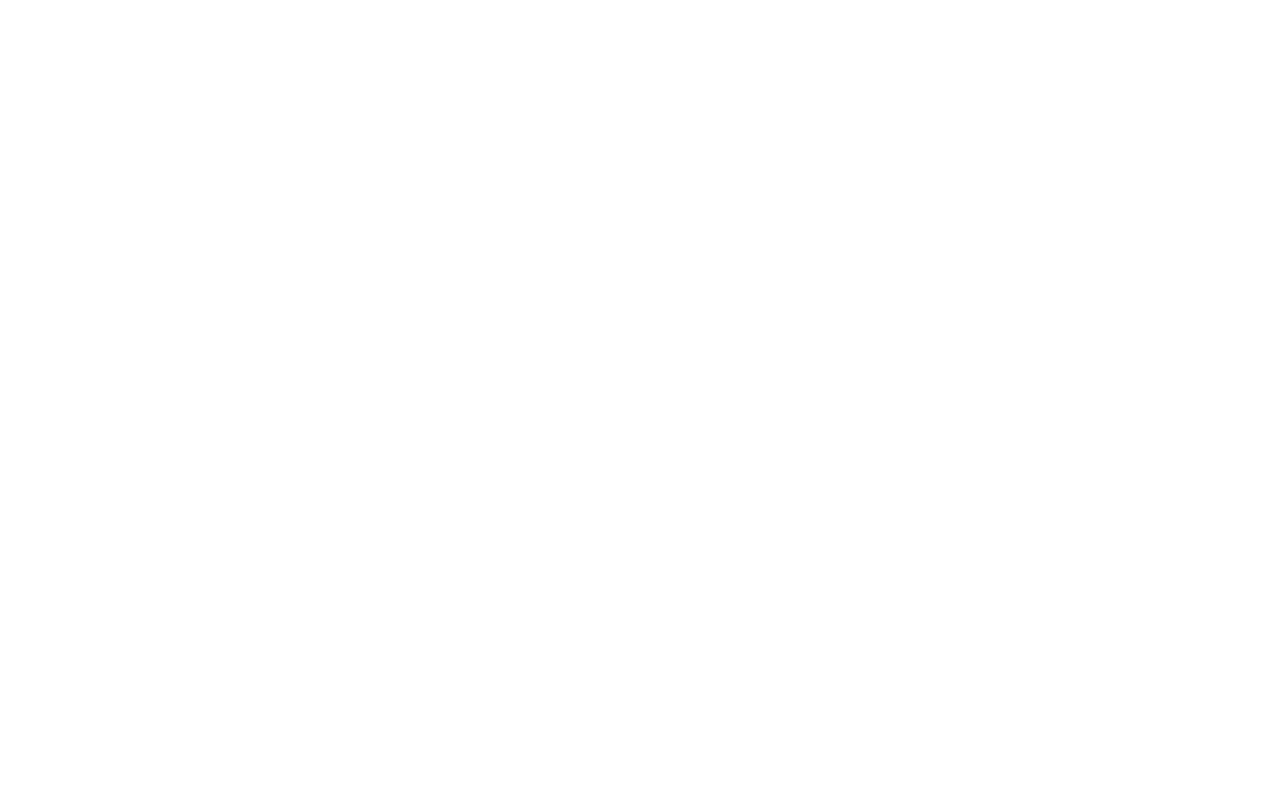
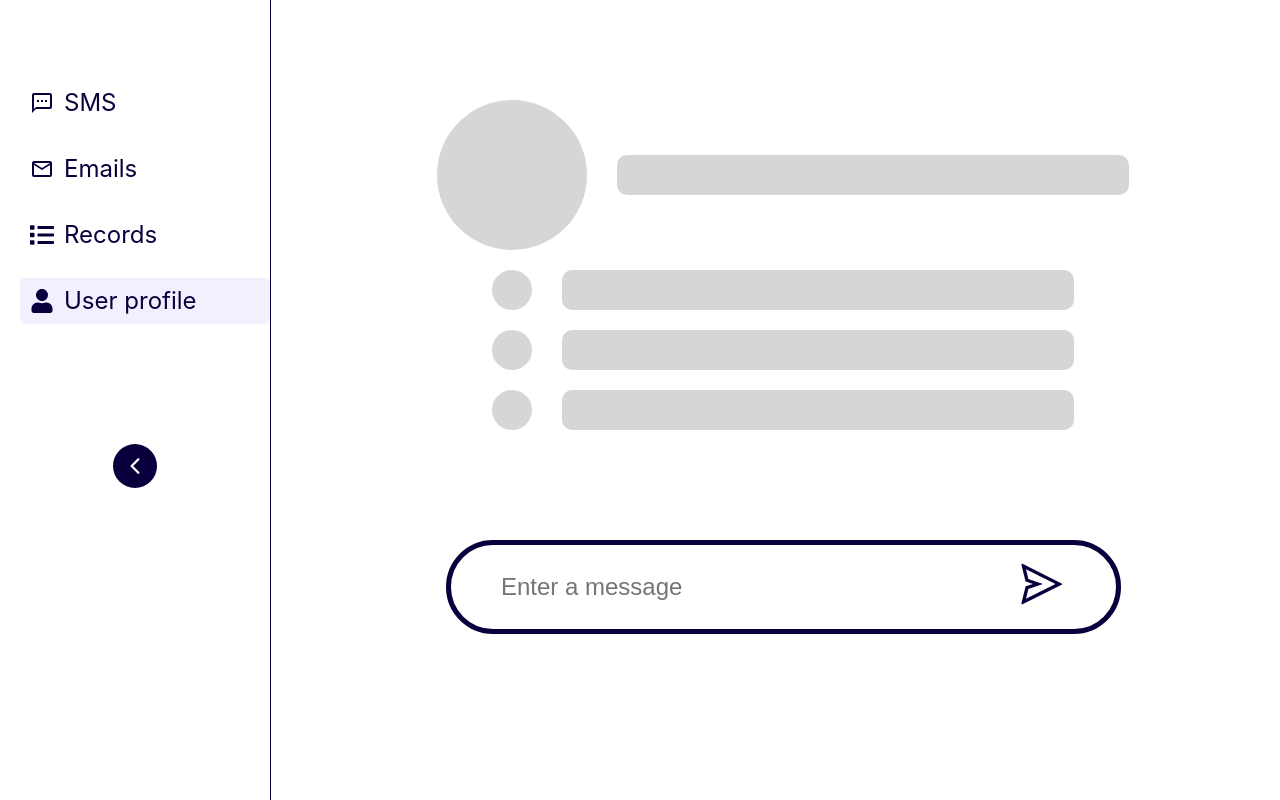
Before and after one commit to carrington-115/email-and-sms-blaster, a React (Vite) app: page /dashboard/user-profile in a window 1280 px wide. Before the commit this address had no page. Shown: the top 800 px of the page. Built offline with nearby package versions, Linux system fonts and the light colour scheme.

Commit message:
built the user profile skeleton set the color set the useState

```diff
--- a/src/App.tsx
+++ b/src/App.tsx
@@ -8,6 +8,7 @@ import {
   Signup,
   SmsDashboard,
   LoadingPage,
+  UserProfile,
 } from "./pages";
 import appInitialState from "./app/StateData";
 import { useState } from "react";
@@ -32,6 +33,7 @@ function App() {
             <Route path="dashboard" element={<DashboardLayout />}>
               <Route path="sms-dashboard" element={<SmsDashboard />} />
               <Route path="email-dashboard" element={<EmailDashboard />} />
+              <Route path="user-profile" element={<UserProfile />} />
               <Route path="records" element={<Records />} />
             </Route>
           </Routes>
--- a/src/molecules/SideBar.tsx
+++ b/src/molecules/SideBar.tsx
@@ -6,6 +6,7 @@ import colors from "../data/colors";
 import { MdOutlineEmail } from "react-icons/md";
 import { IoIosArrowBack } from "react-icons/io";
 import { FaList } from "react-icons/fa";
+import { FaUser } from "react-icons/fa";
 
 function SideBar() {
   const [menuStatus, setMenuStatus] = useState<boolean>(true);
@@ -51,6 +52,12 @@ function SideBar() {
         link="/dashboard/records"
         menuStatus={menuStatus}
       />
+      <LinkComponent
+        linkName="User profile"
+        icon={<FaUser style={iconStyle} fill={colors.lightMode.primaryColor} />}
+        link="/dashboard/user-profile"
+        menuStatus={menuStatus}
+      />
       <section className="resize">
         <div
           style={{
--- /dev/null
+++ b/src/pages/UserProfile.tsx
@@ -0,0 +1,73 @@
+import { useState } from "react";
+import styled from "styled-components";
+
+function UserProfile() {
+  const [loading, setLoading] = useState<boolean>(true);
+  if (loading) {
+    return (
+      <SkeletonContainer>
+        <div className="user-profile">
+          <span className="first" />
+          <span className="second" />
+        </div>
+        <div className="user-details">
+          <span className="first" />
+          <span className="second" />
+        </div>
+        <div className="user-details">
+          <span className="first" />
+          <span className="second" />
+        </div>
+        <div className="user-details">
+          <span className="first" />
+          <span className="second" />
+        </div>
+      </SkeletonContainer>
+    );
+  }
+  return <Container>UserProfile</Container>;
+}
+export default UserProfile;
+
+const Container = styled.div``;
+
+const SkeletonContainer = styled.section`
+  margin: 100px 0px;
+  display: flex;
+  flex-direction: column;
+  align-items: center;
+  gap: 20px;
+  span {
+    background-color: #d6d6d6;
+  }
+  .user-profile {
+    display: flex;
+    gap: 30px;
+    align-items: center;
+    .first {
+      width: 150px;
+      height: 150px;
+      border-radius: 50%;
+    }
+    .second {
+      width: 40vw;
+      height: 40px;
+      border-radius: 10px;
+    }
+  }
+  .user-details {
+    display: flex;
+    gap: 30px;
+    align-items: center;
+    .first {
+      height: 40px;
+      width: 40px;
+      border-radius: 50%;
+    }
+    .second {
+      width: 40vw;
+      height: 40px;
+      border-radius: 10px;
+    }
+  }
+`;
--- a/src/pages/index.ts
+++ b/src/pages/index.ts
@@ -5,6 +5,7 @@ import Signup from "./Signup";
 import Login from "./Login";
 import Records from "./Records";
 import LoadingPage from "./LoadingPage";
+import UserProfile from "./UserProfile";
 export {
   DashboardLayout,
   EmailDashboard,
@@ -13,4 +14,5 @@ export {
   Signup,
   Records,
   LoadingPage,
+  UserProfile,
 };
```
